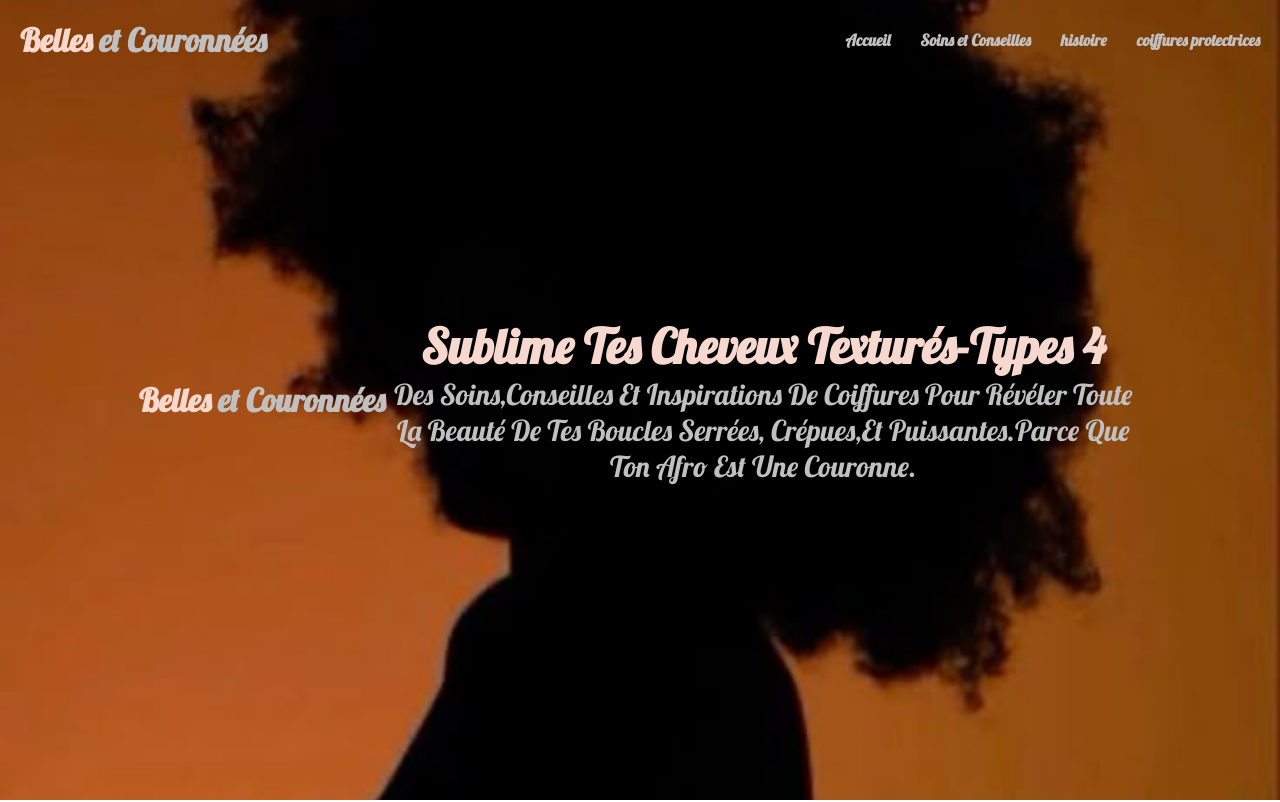
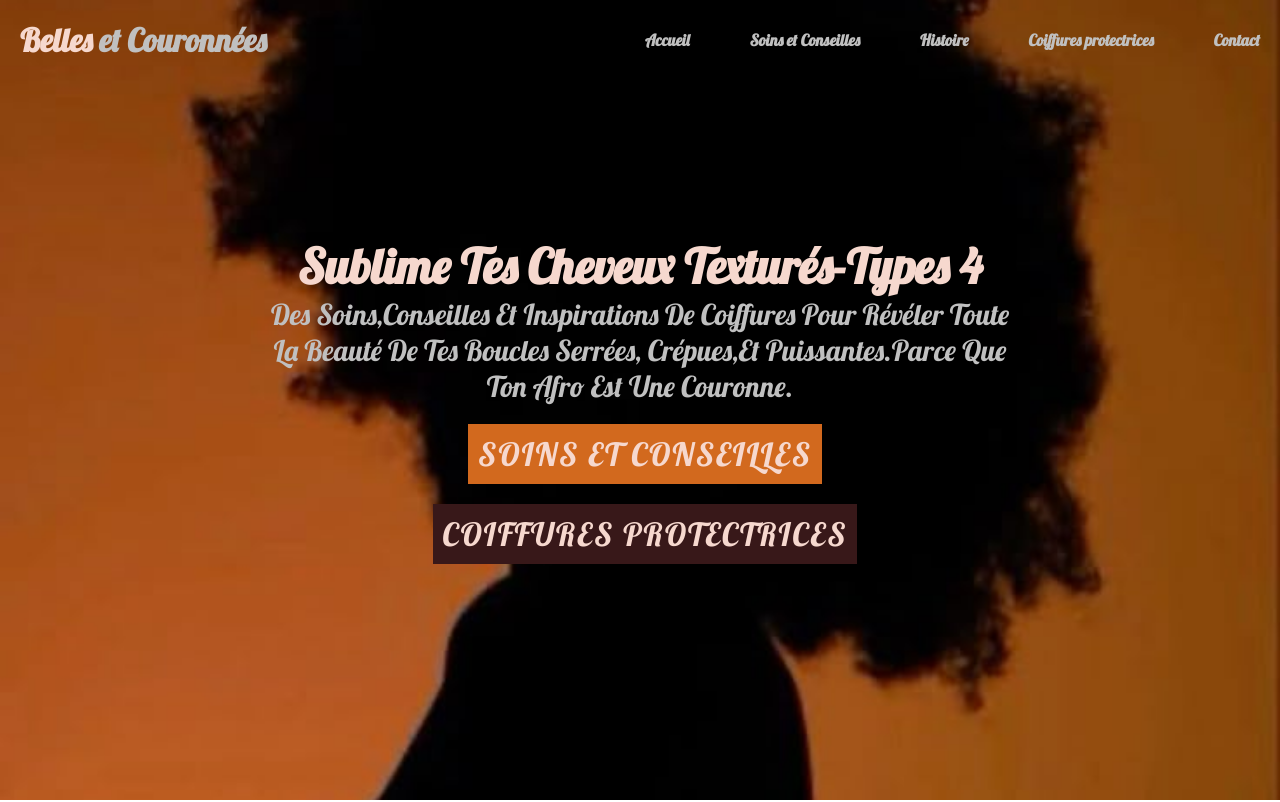
Before and after one commit to fungirljoe/projet2, a plain HTML site: page index.html in a window 1280 px wide. Shown: the top 802 px of the page. Drawn offline with Linux system fonts and the light colour scheme; a web font is replaced by a local one.

Commit message:
evolution1

```diff
--- a/index.html
+++ b/index.html
@@ -12,20 +12,21 @@
 </head>
 <body>
     <header>
-        <div class="logo"><span>Belles</span> et Couronnées</div>
+        <a href="#" class="logo"><span>Belles</span> et Couronnées<a>
         <ul class="navbar">
             <li><a href="#">Accueil</a></li>
             <li><a href="#">Soins et Conseilles</a></li>
-            <li><a href="#">histoire</a></li>
-            <li><a href="#">coiffures protectrices</a></li>
+            <li><a href="#">Histoire</a></li>
+            <li><a href="#">Coiffures protectrices</a></li>
+            <li><a href="#">Contact</a></li>
         </ul>
     </header>
     <section class="banniere" id="bannière">
-        <div class="logo"><span>Belles</span> et Couronnées</div>
         <div class="contenu">
             <h2>Sublime Tes Cheveux Texturés-Types 4</h2>
             <p>Des soins,conseilles et inspirations de coiffures pour révéler toute la beauté de tes boucles serrées, crépues,et puissantes.Parce que ton afro est une couronne.</p>
-
+            <a href="#" class="btn1">Soins et Conseilles</a>
+            <a href="#" class="btn2">Coiffures protectrices</a>
         </div>
     </section>
     <section class="apropos " id="apropos">
--- a/style.css
+++ b/style.css
@@ -4,9 +4,6 @@
     box-sizing: border-box;
     font-family: "Lobster", sans-serif;
     scroll-behavior: smooth;
-}
-boby{
-    padding-top: 100px;
 }
 
 p{
@@ -54,7 +51,7 @@ header{
 .navbar a{
     color: #c0c0c0;
     text-decoration: none;
-    margin-left: 30px;
+    margin-left: 60px;
     font-weight: 700;
 }
 
@@ -89,6 +86,35 @@ header .navbar li a:hover{
     color: #c0c0c0;
     font-size: 0.9em;
 }
+.btn1{
+    font-size: 1em;
+    color: #f6d8ce;
+    background: chocolate;
+    padding: 10px 10px;
+    display: inline-block;
+    margin-top: 20px;
+    text-transform: uppercase;
+    text-decoration: none;
+    letter-spacing: 2px;
+    transition: 0.5s;
+    margin-left: 10px;
+}
+
+.btn2{
+    font-size: 1em;
+    color: #f6d8ce;
+    background: #381819;
+    padding: 10px 10px;
+    display: inline-block;
+    margin-top: 20px;
+    text-transform: uppercase;
+    text-decoration: none;
+    letter-spacing: 2px;
+    transition: 0.5s;
+    margin-left: 10px;
+}
+
+
 
 section{
     padding: 100px;
```
